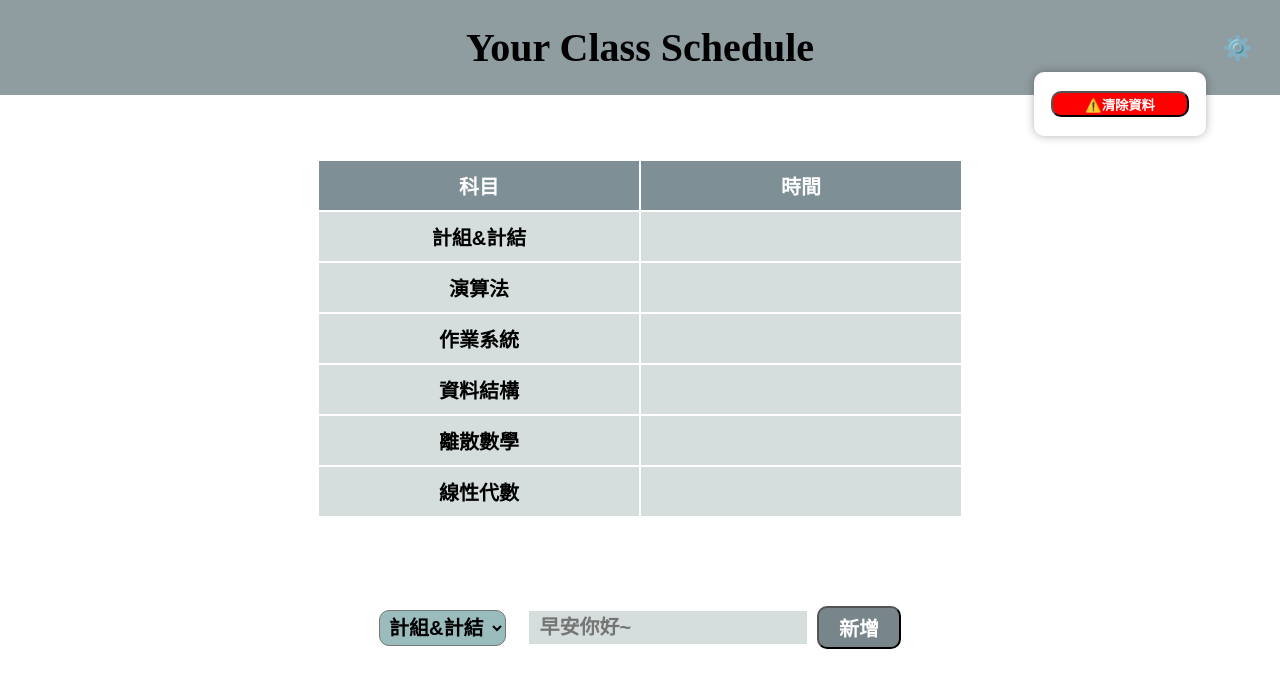
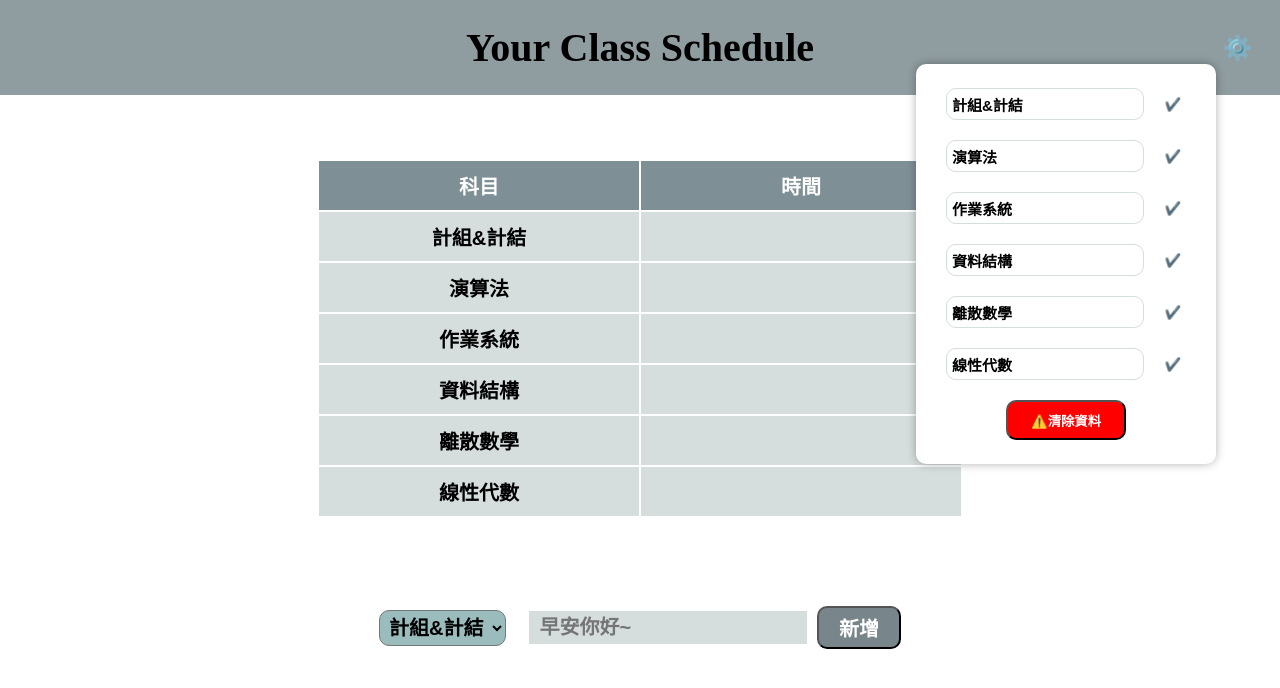
Before and after one commit to curtis91791/StudySchedule, a plain HTML site: page index.html in a window 1280 px wide. Both pictures are taken after a click on the button "⚙️". Drawn offline with Linux system fonts and the light colour scheme.

Commit message:
add alter lesson

```diff
--- a/display.css
+++ b/display.css
@@ -93,7 +93,7 @@ select{
     padding: 5vh;
     cursor: pointer;
 }
-input{
+.time{
     padding: 5px;
     font-size: 20px;
     font-weight: bold;
@@ -118,28 +118,61 @@ input{
     position: absolute;
     top: 8vh;
     right: 8vh;
-    width: 15vw;
-    height: 10vh;
+    width: 300px;
+    height: 400px;
 }
-
 /* 彈出視窗內容 */
 .popup-content {
     background-color: white;
     border-radius: 10px;
-    width: 90% ;
-    height: 80%;
+    width: 100% ;
+    height: 100%;
     text-align: center;
     box-shadow: 0 0 10px rgba(0, 0, 0, 0.3);
     font-weight: bold;
     font-size: 10%;
+    flex-direction: column;
+}
+.text1{
+    padding-bottom: 20px;
+    font-size: 20px;
+    font-weight: bold;
+    width: 80%;
+}
+.setinput{
+    width: 80%;
+    height: 20px;
+    border-radius: 10px;
+    border: 1px solid #d5dddd;
+    padding: 5px;
+    font-size: 15px;
+    font-weight: bold;
+}
+.search{
+    padding: 3px;
+    border-radius: 12px;
+    margin-left: 15px;
+    background-color: rgb(255, 255, 255);
+    border-color: transparent;
+    cursor: pointer;
+}
+.search:hover {
+    background-color: #cccccc;
+    box-shadow: 0 3px 8px rgba(0, 0, 0, 0.3);
+}
+/* 按下時的按壓效果 */
+.search:active {
+    background-color: #5e676c;
+    transform: scale(0.95); /* 按下時讓按鈕稍微縮小 */
+    box-shadow: 0 2px 5px rgba(0, 0, 0, 0.5);
 }
 .clear{
     display: flex;
     justify-content: center;
     align-items: center;
     padding: 5px;
-    width: 80%;
-    height: 40%;
+    width: 40%;
+    height: 10%;
     border-radius: 10px;
     cursor: pointer;
     background-color: red;
@@ -223,18 +256,17 @@ input{
         font-size: 18px;
     }
     .popup {
-        top: 6vh;
-        right: 4vh;
-        width: 30vw;
-        height: 10vh;
+        top: 7vh;
+        right: 5vh;
+        width: 50vw;
+        height: 50vh;
     }
     .popup-content {
-        font-size: 20%;
+        font-size: 12px;
     }
     .clear{
-        /* padding: 10px; */
         font-size: 12px;
-        width: 80%;
-        height: 80%;
+        width: 40%;
+        height: 8%;
     }
 }
--- a/index.html
+++ b/index.html
@@ -15,6 +15,30 @@
             </button>
             <div id="popup" class="popup">
                 <div class="popup-content">
+                    <div class="text1">
+                        <input type="text" value="" class="setinput" autocomplete="off">
+                        <input type="submit" value="✔️" class="search">
+                    </div>
+                    <div class="text1">
+                        <input type="text" value="" class="setinput" autocomplete="off">
+                        <input type="submit" value="✔️" class="search">
+                    </div>
+                    <div class="text1">
+                        <input type="text" value="" class="setinput" autocomplete="off">
+                        <input type="submit" value="✔️" class="search">
+                    </div>
+                    <div class="text1">
+                        <input type="text" value="" class="setinput" autocomplete="off">
+                        <input type="submit" value="✔️" class="search">
+                    </div>
+                    <div class="text1">
+                        <input type="text" value="" class="setinput" autocomplete="off">
+                        <input type="submit" value="✔️" class="search">
+                    </div>
+                    <div class="text1">
+                        <input type="text" value="" class="setinput" autocomplete="off">
+                        <input type="submit" value="✔️" class="search">
+                    </div>
                     <button class="clear" onclick="clearData()">⚠️清除資料</button>
                 </div>
             </div>
@@ -77,13 +101,12 @@
 
     </section>
     <script>
-        document.addEventListener("DOMContentLoaded", function () {
+                document.addEventListener("DOMContentLoaded", function () {
             const selectElement = document.querySelector(".sel");
             const inputElement = document.querySelector(".time");
             const buttonElement = document.querySelector(".add");
             const tableRows = document.querySelectorAll(".tablein tbody tr");
 
-            // **載入 LocalStorage 資料**
             function loadSavedData() {
                 tableRows.forEach(row => {
                     const subject = row.children[0].innerText;
@@ -93,9 +116,8 @@
                     }
                 });
             }
-            loadSavedData(); // 初始化時載入
+            loadSavedData();
 
-            // **按鈕點擊事件**
             buttonElement.addEventListener("click", function () {
                 const selectedSubject = selectElement.value;
                 const inputTime = inputElement.value.trim();
@@ -110,7 +132,7 @@
                     const subject = row.children[0].innerText;
                     if (subject === selectedSubject) {
                         row.children[1].innerText = inputTime;
-                        localStorage.setItem(subject, inputTime); // **存入 localStorage**
+                        localStorage.setItem(subject, inputTime);
                         updated = true;
                     }
                 });
@@ -118,27 +140,57 @@
                 if (!updated) {
                     alert("找不到對應的科目！");
                 }
-                inputElement.value = ""; // 清空輸入框
+                inputElement.value = "";
             });
         });
+        document.addEventListener("DOMContentLoaded", function () {
+            const subjectInputs = document.querySelectorAll(".setinput");
+            const submitButtons = document.querySelectorAll(".search");
+            const tableRows = document.querySelectorAll(".tablein tbody tr");
+            const selectElement = document.querySelector(".sel");
 
+            function loadSubjects() {
+                selectElement.innerHTML = "";
+
+                tableRows.forEach((row, index) => {
+                    const savedSubject = localStorage.getItem(`subject_${index}`) || row.children[0].innerText;
+                    row.children[0].innerText = savedSubject;
+                    if (subjectInputs[index]) {
+                        subjectInputs[index].value = savedSubject;
+                    }
+
+                    const option = document.createElement("option");
+                    option.value = savedSubject;
+                    option.textContent = savedSubject;
+                    selectElement.appendChild(option);
+                });
+            }
+            loadSubjects();
+
+            submitButtons.forEach((button, index) => {
+                button.addEventListener("click", function () {
+                    const newSubject = subjectInputs[index]?.value.trim();
+                    if (tableRows[index]) {
+                        tableRows[index].children[0].innerText = newSubject;
+                    }
+
+                    localStorage.setItem(`subject_${index}`, newSubject);
+
+                    loadSubjects();
+                });
+            });
+
+        });
         function togglePopup() {
-            let popup = document.getElementById("popup");
+                let popup = document.getElementById("popup");
 
-            // 切換 display 屬性
             if (popup.style.display === "flex") {
-                popup.style.display = "none"; // 如果已開啟則關閉
+                popup.style.display = "none";
             } else {
-                popup.style.display = "flex"; // 如果已關閉則開啟
+                popup.style.display = "flex";
             }
         }
 
-        // 關閉視窗
-        function closePopup() {
-            document.getElementById("popup").style.display = "none";
-        }
-
-        //data clear
         function clearData() {
             localStorage.clear();
             location.reload();
```
Also changed, not shown: 1 other file.
